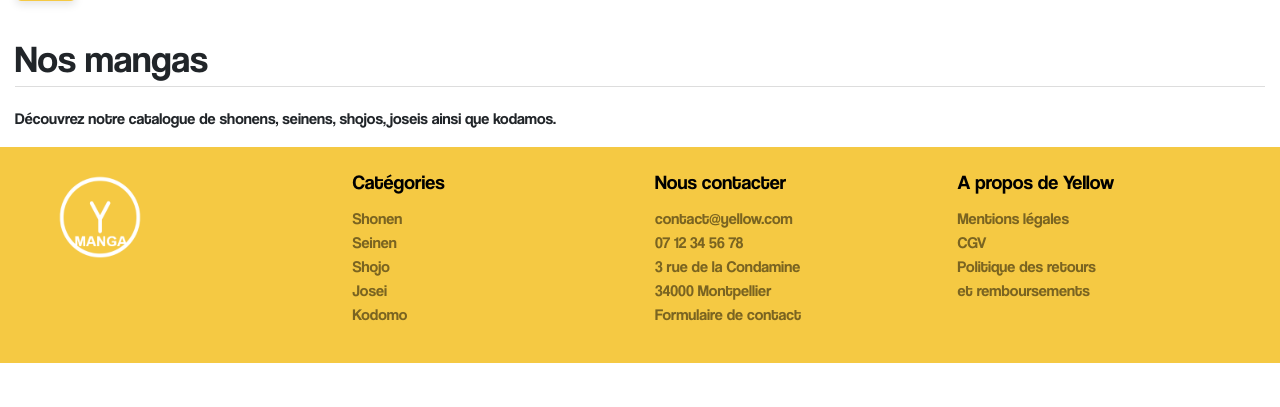
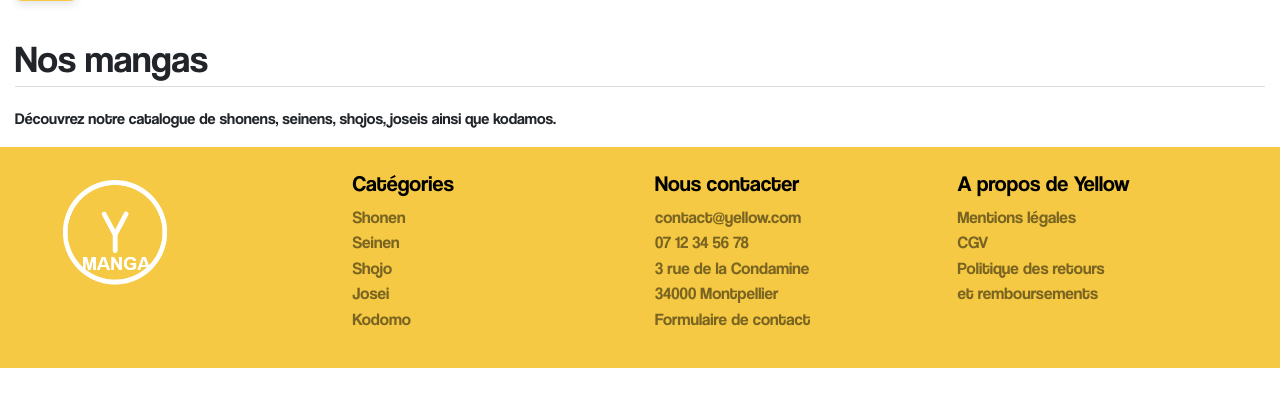
Before and after one commit to matteokeole/Yellow, a Symfony app: template templates/product/index.html.twig in a window 1280 px wide. Shown: the part 74-481 px from the top of the page. Run offline with Twig, Linux system fonts and the light colour scheme; the template is opened without the code that fills it, so the values that code supplies are empty; some libraries are stand-ins or nearby versions.

Commit message:
base.twig

```diff
--- a/src/Controller/WelcomeController.php
+++ b/src/Controller/WelcomeController.php
@@ -6,7 +6,7 @@
 
 	class WelcomeController extends AbstractController {
 		/**
-		 * @Route("/", name="accueil")
+		 * @Route("/", name="welcome")
 		 */
 		public function index(): Response {
 			return $this->render("welcome/index.html.twig");
--- a/templates/base.html.twig
+++ b/templates/base.html.twig
@@ -67,20 +67,23 @@
 				background-color: #f5c943
 			}
 			.footer-logo {
-				width: 100px;
-				height: 100px;
+				width: 130px;
+				height: 130px;
 				margin-bottom: 20px
 			}
 			.footer-subtitle {
-				margin-bottom: 10px;
+				margin-bottom: 5px;
 				color: #000;
-				font-size: 20px
+				font-size: 22px
 			}
 			footer ul {
 				padding: 0;
 				list-style-type: none
 			}
-			footer ul li {color: #7a6421}
+			footer ul li {
+				color: #7a6421;
+				font-size: 17px
+			}
 			footer ul li a {
 				color: #7a6421 !important;
 				cursor: pointer;
--- a/templates/product/index.html.twig
+++ b/templates/product/index.html.twig
@@ -26,7 +26,7 @@
 			filter: brightness(.9);
 			-webkit-transform: scale(1.1);
 			transform: scale(1.1);
-			transition-duration: 0.4s;
+			transition-duration: .4s
 		}
 		.product:active {
 			box-shadow: 0 10px 20px rgba(0, 0, 0, .1), inset 0 0 0 300px rgba(0, 0, 0, .2);
@@ -56,8 +56,8 @@
 		/* Price (€) */
 		.product-price {
 			padding-left: 8px;
-			font-size: 20px;
-			font-weight: bold
+			opacity: .9;
+			font-size: 20px
 		}
 		/* Short description */
 		.product-desc {
@@ -88,7 +88,7 @@
 								</div>
 								<div class="product-price d-flex align-items-center">{{product.ProductPrice}}€</div>
 							</div>
-							<div class="product-desc">{{product.ProductDesc}}</div>
+							<span class="product-desc">{{product.ProductDesc}}</span>
 						</div>
 					</a>
 				</div>
```
